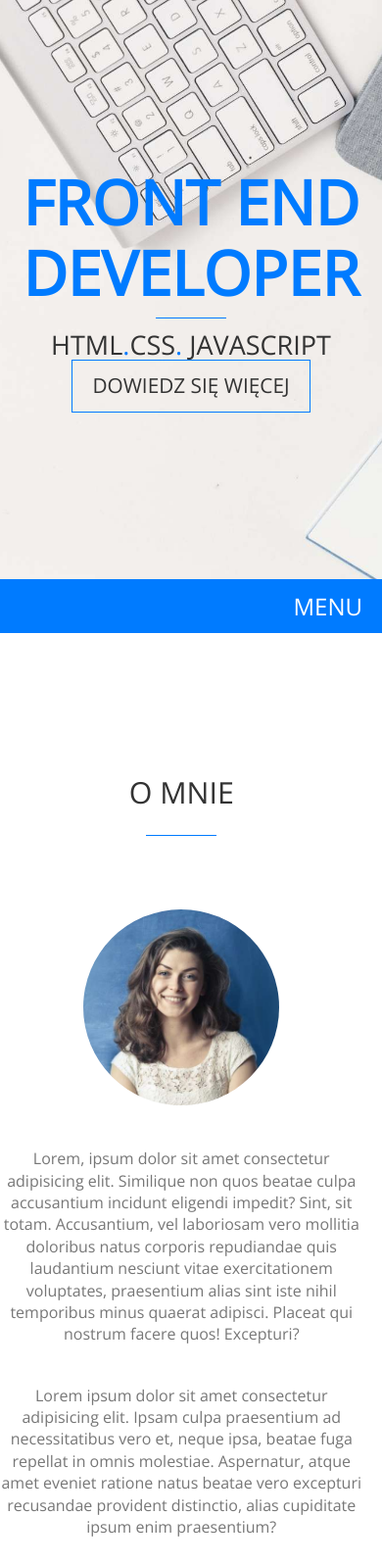
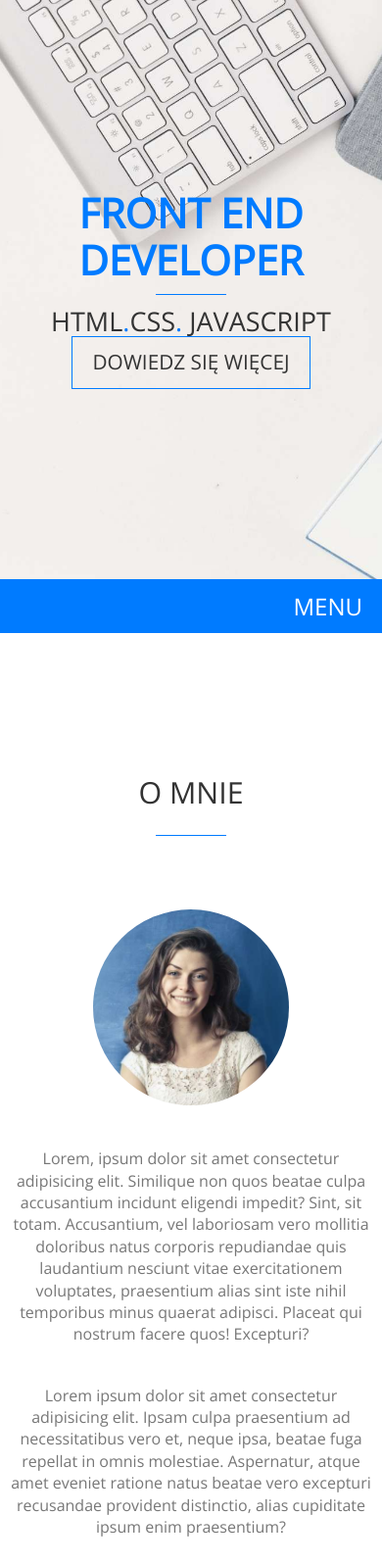
Before and after one commit to innasto82/warsztat-portfolio, a plain HTML site: page index.html in a window 390 px wide. Shown: the top 1596 px of the page at 98% size. Drawn offline with nearby package versions, Linux system fonts and the light colour scheme.

Commit message:
udało się i jeszcze, zmniejszyłam dla małych rozdzielczości nagłówek FrontEndDeweloper z 3em na 2em, wtedy marginesy lepiej wyglądają

```diff
--- a/css/style.css
+++ b/css/style.css
@@ -49,6 +49,10 @@ section {
 
 }
 
+.container {
+    max-width: 1170px;
+    margin: 0 auto;
+}
 
 /* Header styles */
 
@@ -101,7 +105,7 @@ label[for="drop-nav"] {
 
 .main-menu ul {
     margin: 0;
-    padding: 1px 0;
+    padding: 10px 0;
     text-align: center;
 }
 
@@ -268,12 +272,12 @@ justify-content: space-between;
 
     @media (max-width:480px) {
 
-        body {
+        .container {
             margin: auto;
         }
 
         .main-header .main-header-content h1 {
-            font-size: 3em;
+            font-size: 2em;
         }
 
         .about .about-img {
```
